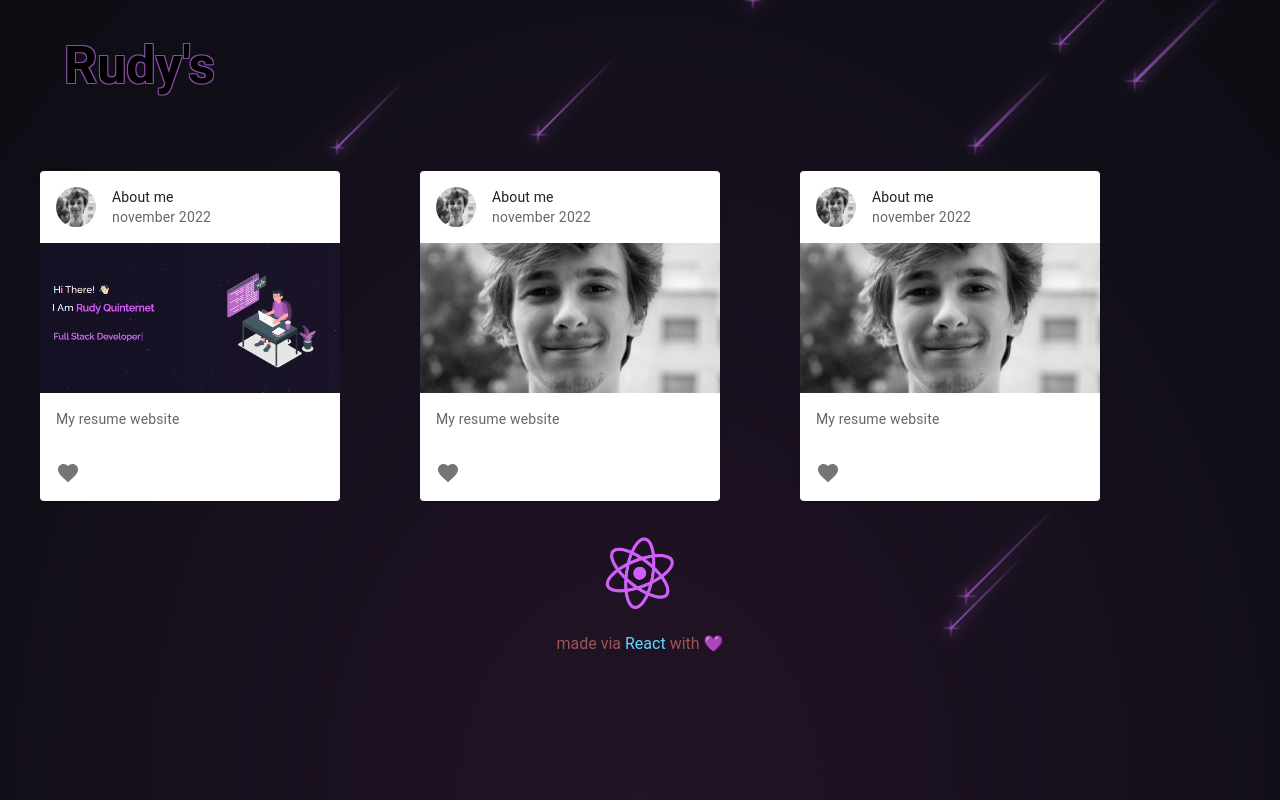
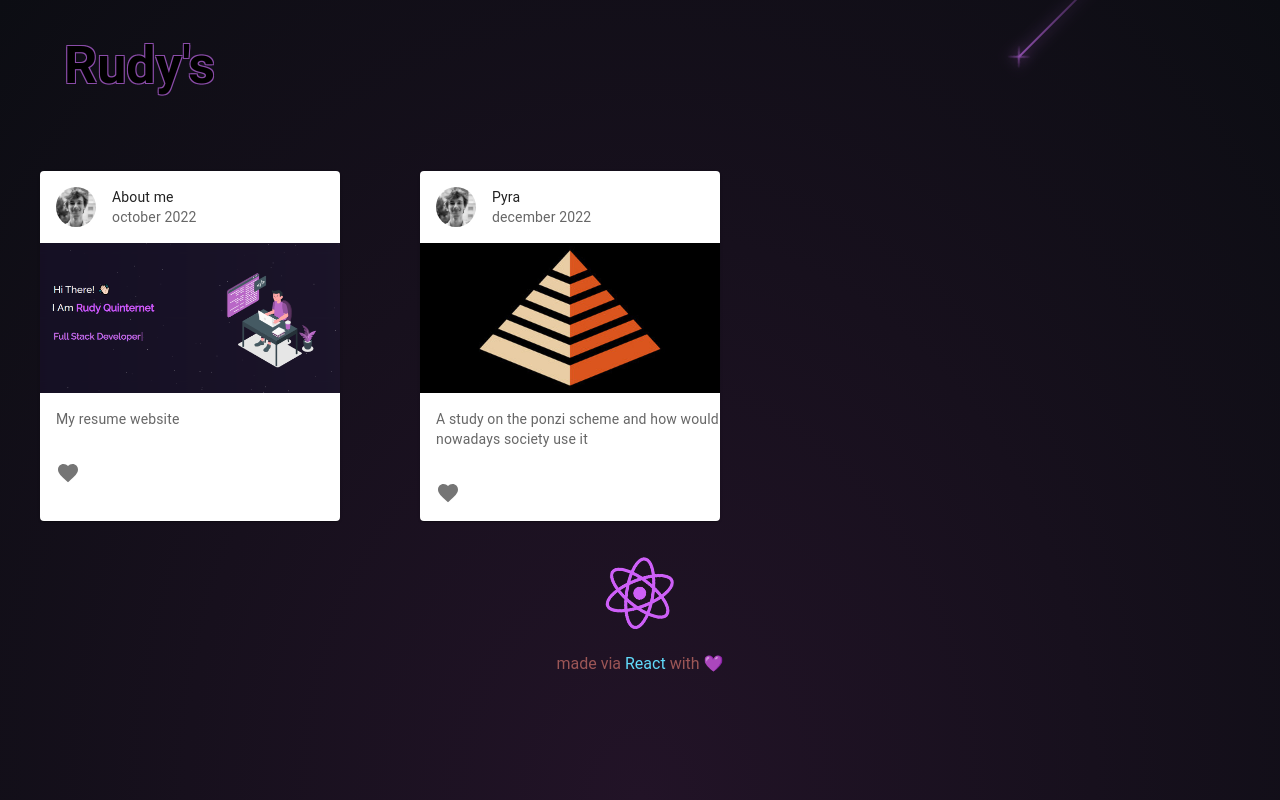
Before and after one commit to Radishoux/projects, a React (Create React App) app: page / in a window 1280 px wide. Built offline with nearby package versions, Linux system fonts and the light colour scheme.

Commit message:
add pyra and clean a little

```diff
--- a/src/components/Body.tsx
+++ b/src/components/Body.tsx
@@ -1,4 +1,5 @@
 import RudyCard from "components/Card";
+import pyraLogo from "media/pyra-logo.png";
 import rudyFace from "media/rudyFace.png";
 import rudyFolioScreen from "media/rudyFolioScreen.png";
 
@@ -7,24 +8,24 @@ function Body() {
         <div className="App-body">
             <RudyCard
             cardTitle={"About me"}
-            editDate={"november 2022"}
+            editDate={"october 2022"}
             cardImage={rudyFolioScreen}
             cardLink={"https://radishoux.github.io/folio"}
             cardDescription={"My resume website"}/>
 
             <RudyCard
-            cardTitle={"About me"}
-            editDate={"november 2022"}
-            cardImage={rudyFace}
-            cardLink={"https://rudyquinternet.com/"}
-            cardDescription={"My resume website"}/>
-
+            cardTitle={"Pyra"}
+            editDate={"december 2022"}
+            cardImage={pyraLogo}
+            cardLink={""}
+            cardDescription={"A study on the ponzi scheme and how would nowadays society use it"}/>
+{/*
             <RudyCard
             cardTitle={"About me"}
             editDate={"november 2022"}
             cardImage={rudyFace}
             cardLink={"https://rudyquinternet.com/"}
-            cardDescription={"My resume website"}/>
+            cardDescription={"My resume website"}/> */}
         </div>
     );
 }
```
Also changed, not shown: src/media/pyra-logo.png (added).
